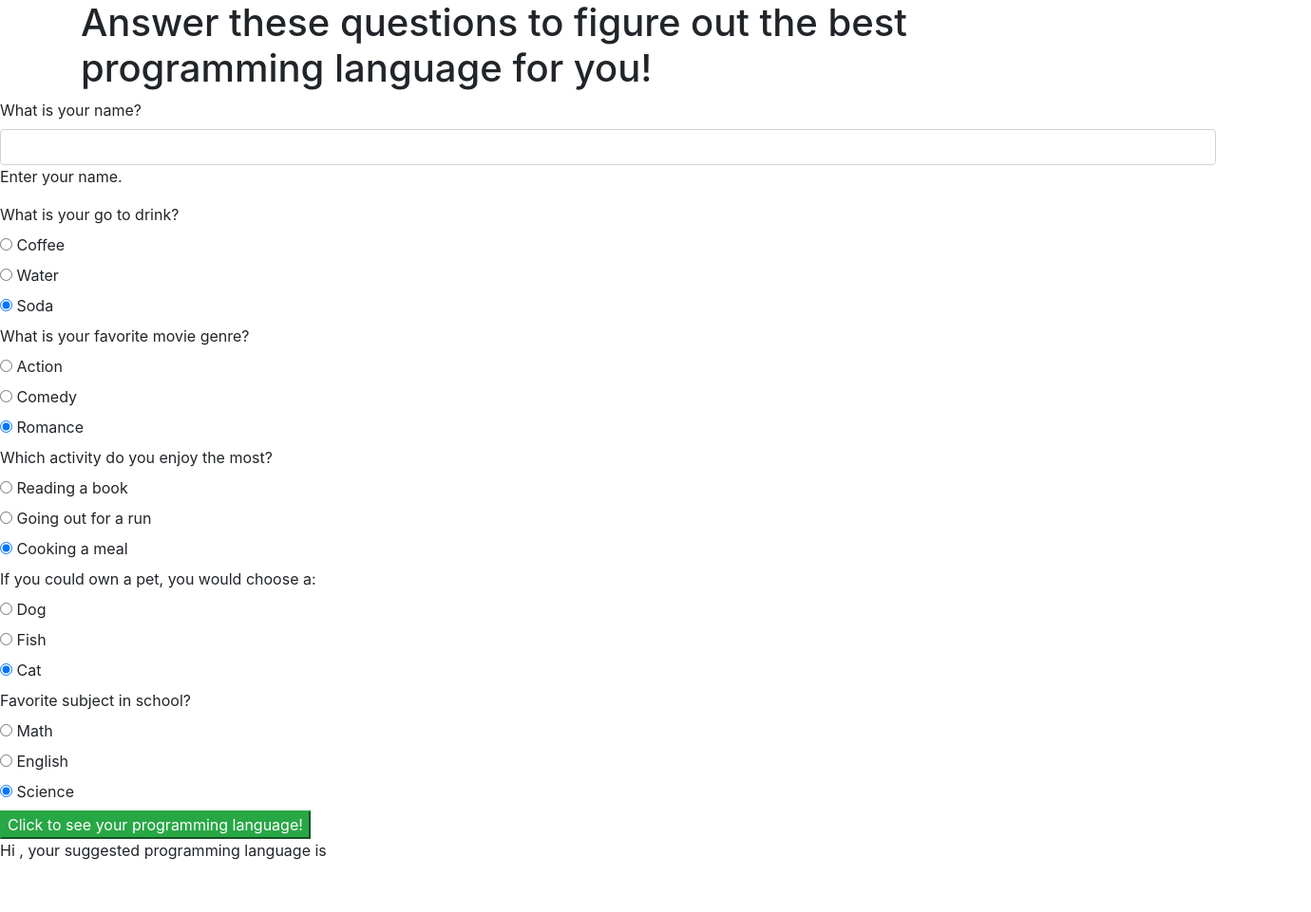
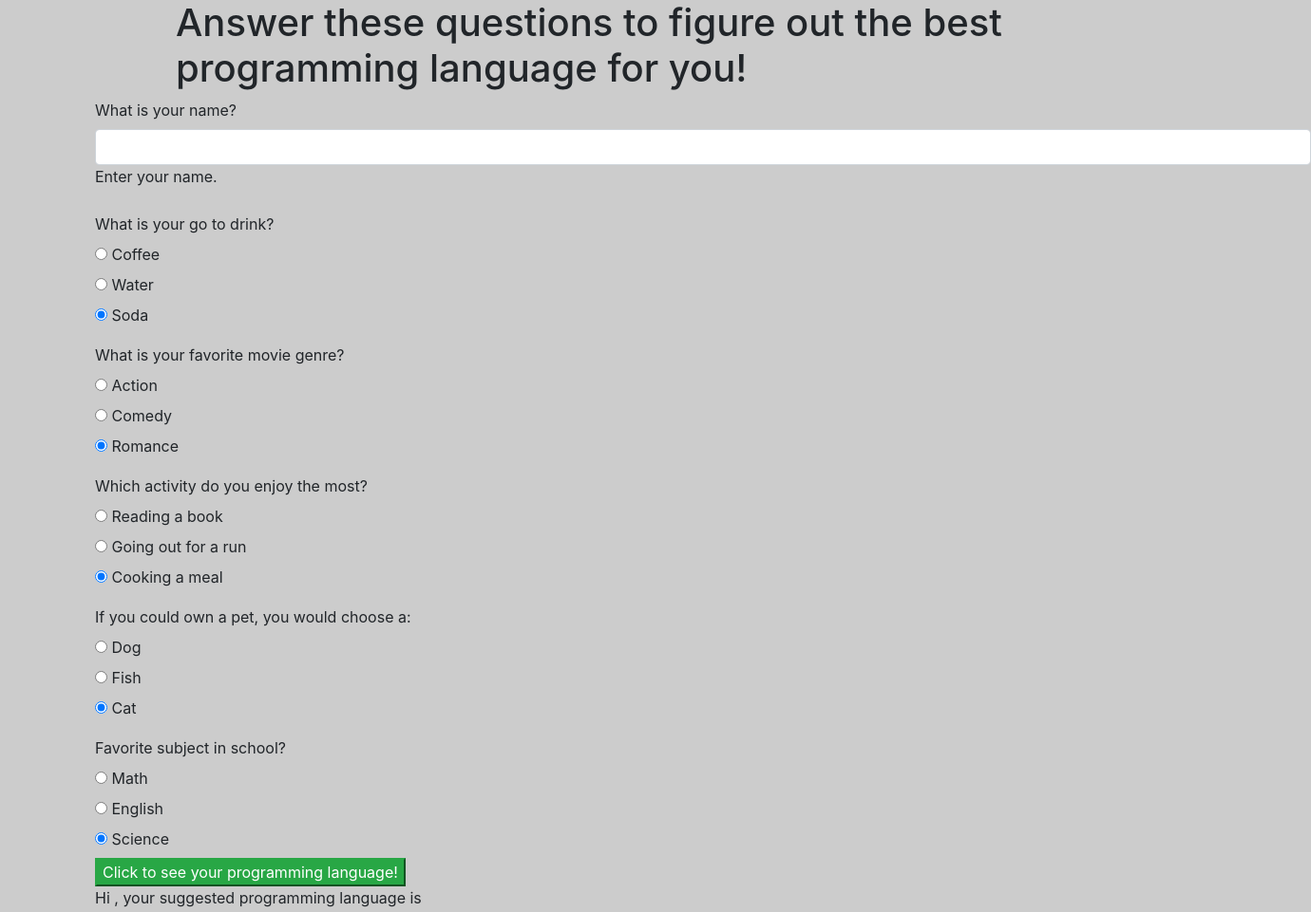
Before and after one commit to MarkKu7/Language-Suggester, a plain HTML site: page index.html in a window 1280 px wide. Shown: the whole page at 95% size, 1380 px wide, since content can reach past the window. Before the commit the page ends 924 px from the top, so only its background shows below. Drawn offline with Linux system fonts and the light colour scheme.

Commit message:
added styles in css

```diff
--- a/css/styles.css
+++ b/css/styles.css
@@ -5,3 +5,13 @@
 #noname {
   display: none;
 }
+
+.question {
+  margin-top: 10px;
+}
+
+body {
+  background-color: #cccccc;
+  position: relative;
+  left: 100px;
+}
```
